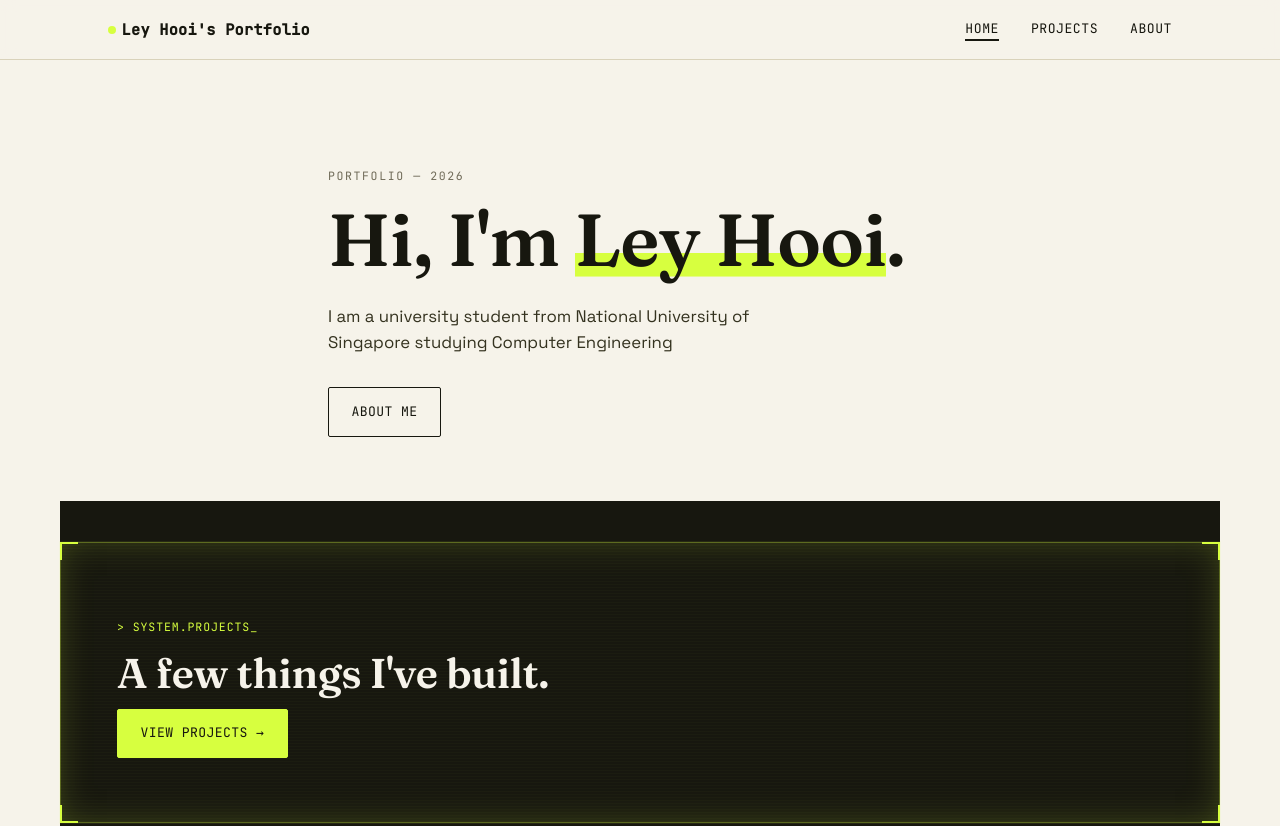
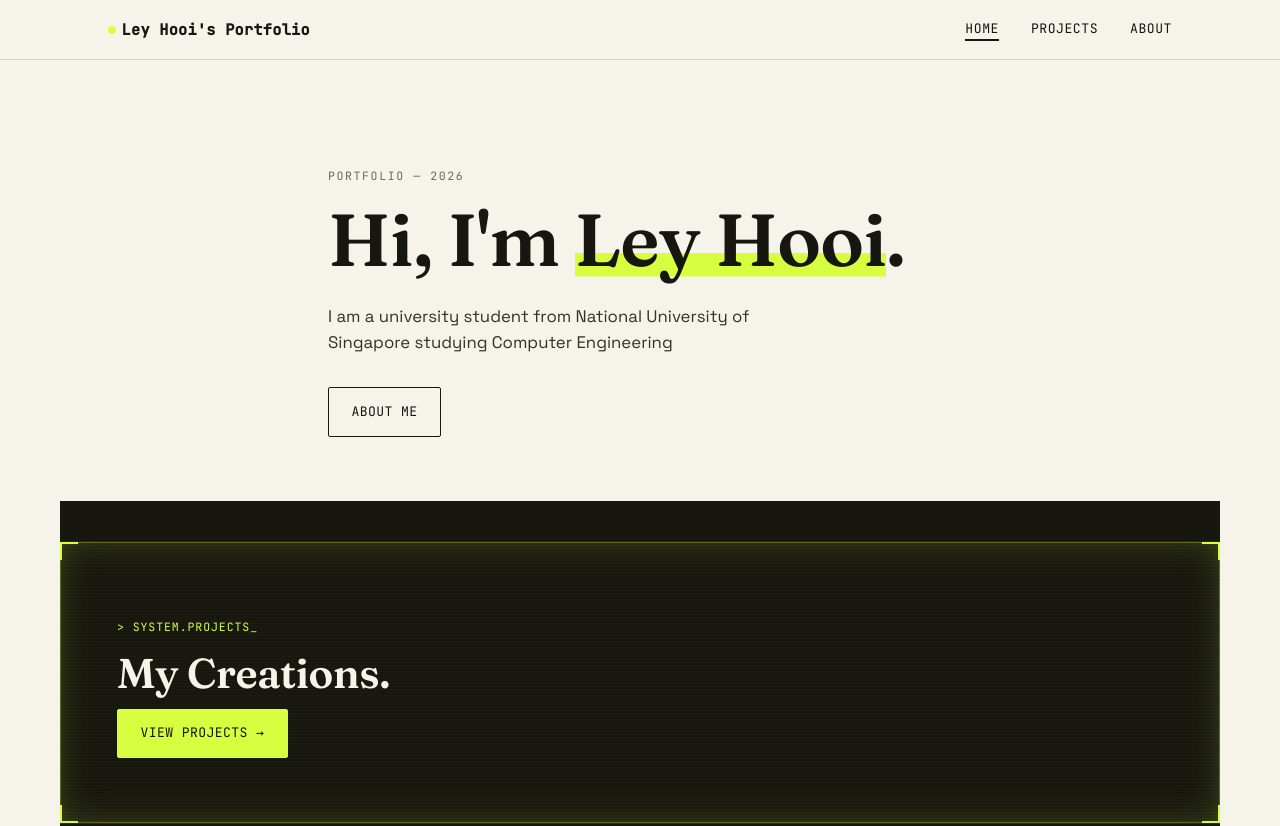
Before and after one commit to lhlim88/portfolio, a plain HTML site: page index.html in a window 1280 px wide. Shown: the top 826 px of the page. Drawn offline with Linux system fonts and the light colour scheme.

Commit message:
update index.html

```diff
--- a/index.html
+++ b/index.html
@@ -47,7 +47,7 @@
         <span class="teaser-corner br"></span>
 
         <p class="eyebrow terminal-line">&gt; SYSTEM.PROJECTS<span class="cursor">_</span></p>
-        <h2>A few things I've built.</h2>
+        <h2>My Creations.</h2>
 
         <a href="projects.html" class="btn btn-solid">View projects →</a>
       </div>
```
